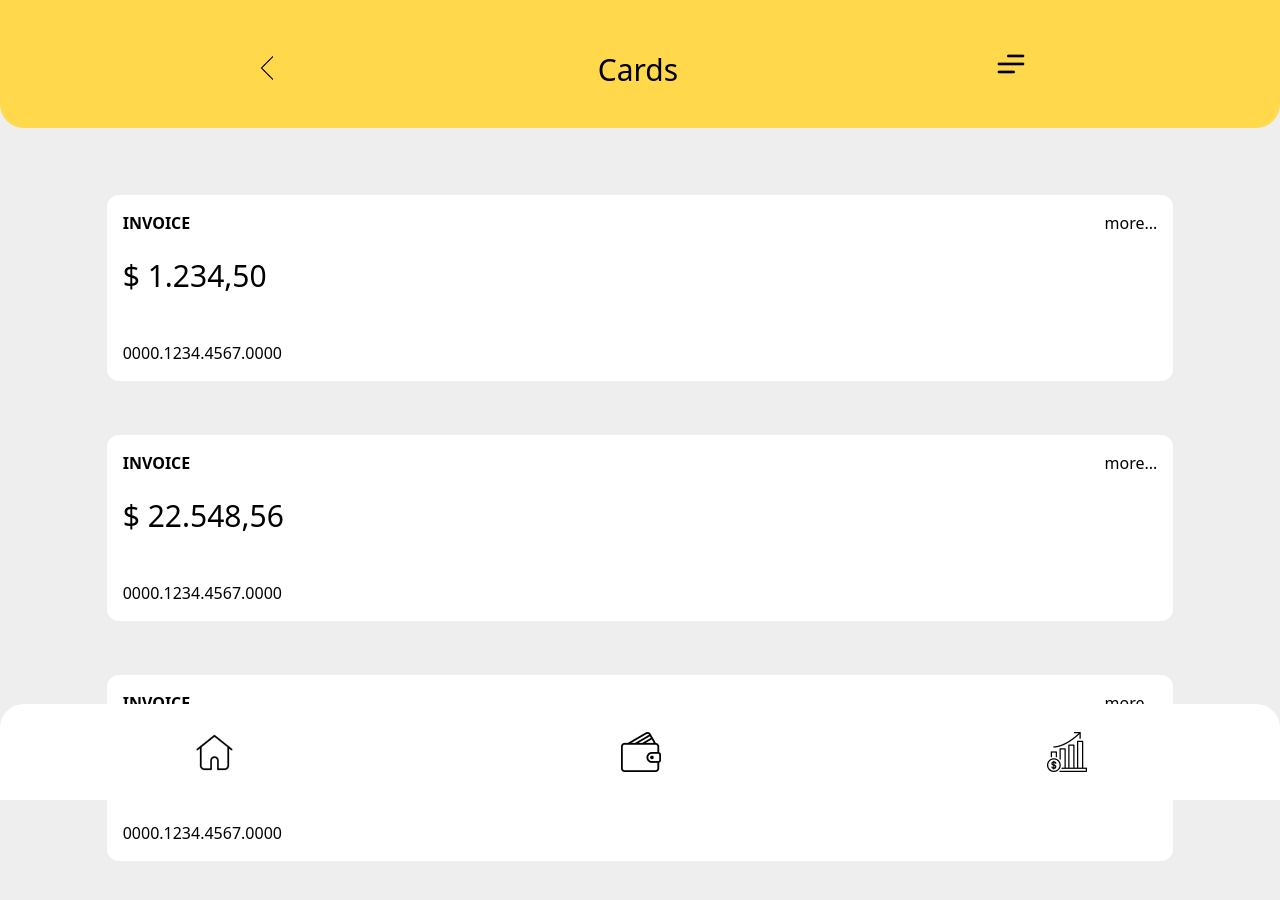
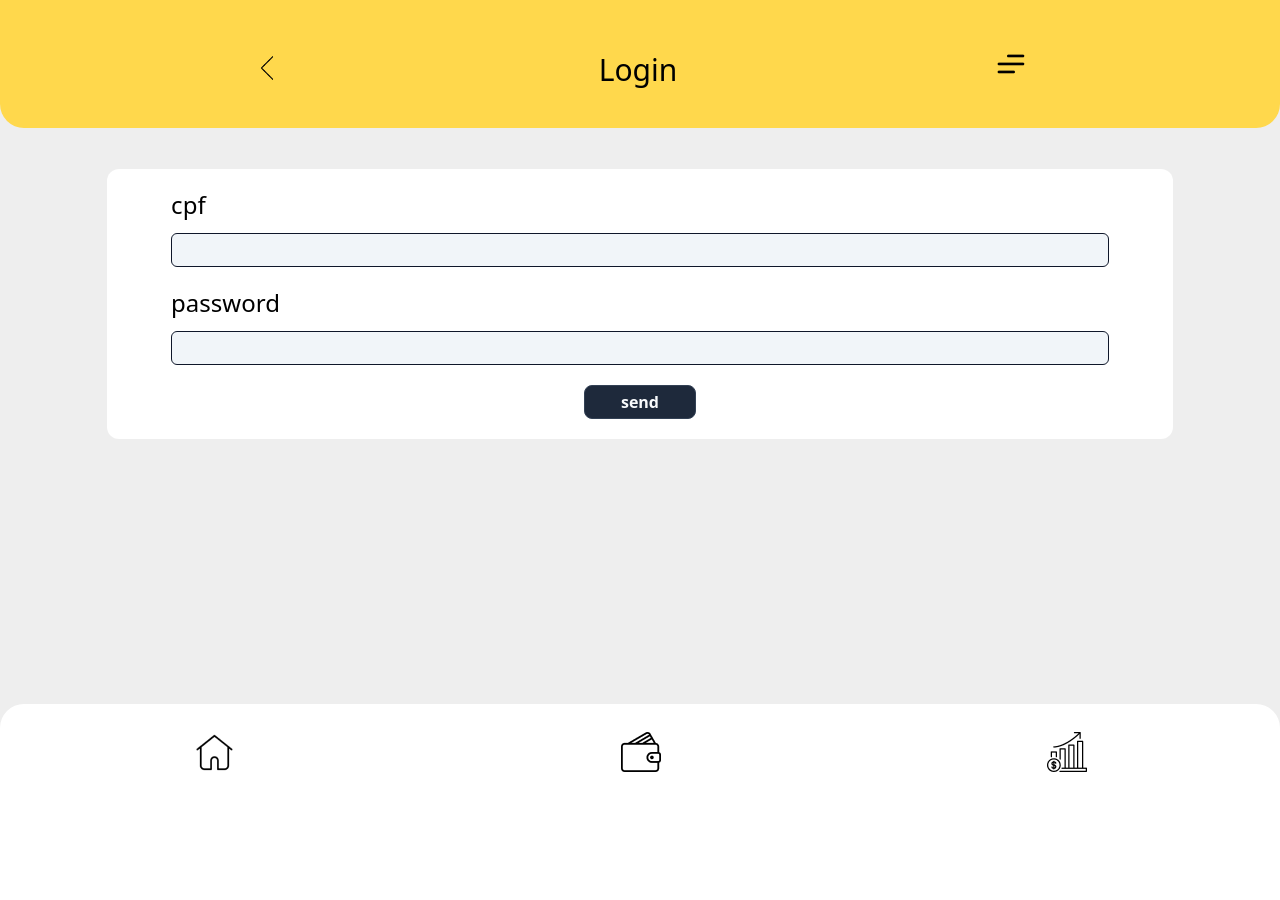
Before and after one commit to Marcus-Nastasi/bank-app-frontend, a React (Vite) app: page / in a window 1280 px wide. Shown: the top 900 px of the page. After the commit the page ends 800 px from the top, so only its background shows below. Built offline with nearby package versions, Linux system fonts and the light colour scheme; the HTML template or start-up script is replaced by a standard one.

Commit message:
refactoring;

```diff
--- a/src/App.tsx
+++ b/src/App.tsx
@@ -7,9 +7,9 @@ function App() {
 
    return (
       <>
-         {/* <Home />  */}
-         <Card />
-         {/* <Login /> */}
+         {/* <Home /> */}
+         {/* <Card /> */}
+         <Login />
       </>
    )
 }
--- a/src/components/card/InvoiceCard.tsx
+++ b/src/components/card/InvoiceCard.tsx
@@ -12,7 +12,7 @@ export default function InvoiceCard({ invoice, number }) {
                   <p>$ {invoice}</p>
                </div>
 
-               <div className="">
+               <div className=" font-medium">
                   <p>{number}</p>
                </div>
             </section>
--- a/src/components/home/Home.tsx
+++ b/src/components/home/Home.tsx
@@ -22,7 +22,7 @@ export default function Home() {
 
             <section className="flex justify-center items-center w-screen h-24 mt-1">
                <section className="flex justify-evenly items-center w-10/12 h-4/6 rounded-xl bg-white">
-                  <p className="text-4xl">R$ *****,**</p>
+                  <p className="text-2xl">$ 0,00</p>
                   <img className="w-8 h-8" src="../assets/img/olho-vermelho.png" alt="" />
                </section>
             </section>
--- a/src/components/login/Login.tsx
+++ b/src/components/login/Login.tsx
@@ -1,4 +1,8 @@
+import { useState } from "react";
+
 export default function Login() {
+   const [ fetchError, setFetchError ] = useState<boolean>(false);
+   const [ errorMessage, setErrorMessage ] = useState<string>();
 
    async function handleSubmit(e: any): Promise<void> {
       e.preventDefault();
@@ -18,10 +22,21 @@ export default function Login() {
          const token: string = await req.text();
 
          localStorage.setItem('token', token);
+
+         return;
       } catch(e) {
          console.log(e);
+         handleError(e);
       }
    };
+
+   function handleError(e): void {
+      setErrorMessage(e);
+      setFetchError(true);
+
+      setTimeout(() => setFetchError(false), 2000);
+      return;
+   }
 
    return(
       <>
@@ -42,6 +57,9 @@ export default function Login() {
                   </section>
                </section>
             </header>
+
+            {/* to-do: create html and css for error */}
+            {fetchError ? <> <p>error</p> </> : ''}
 
             <section className="flex justify-center items-center w-screen h-56 mt-16">
                <section className="flex flex-col justify-evenly items-center w-10/12 min-h-56 max-h-fit rounded-xl bg-white">
```
